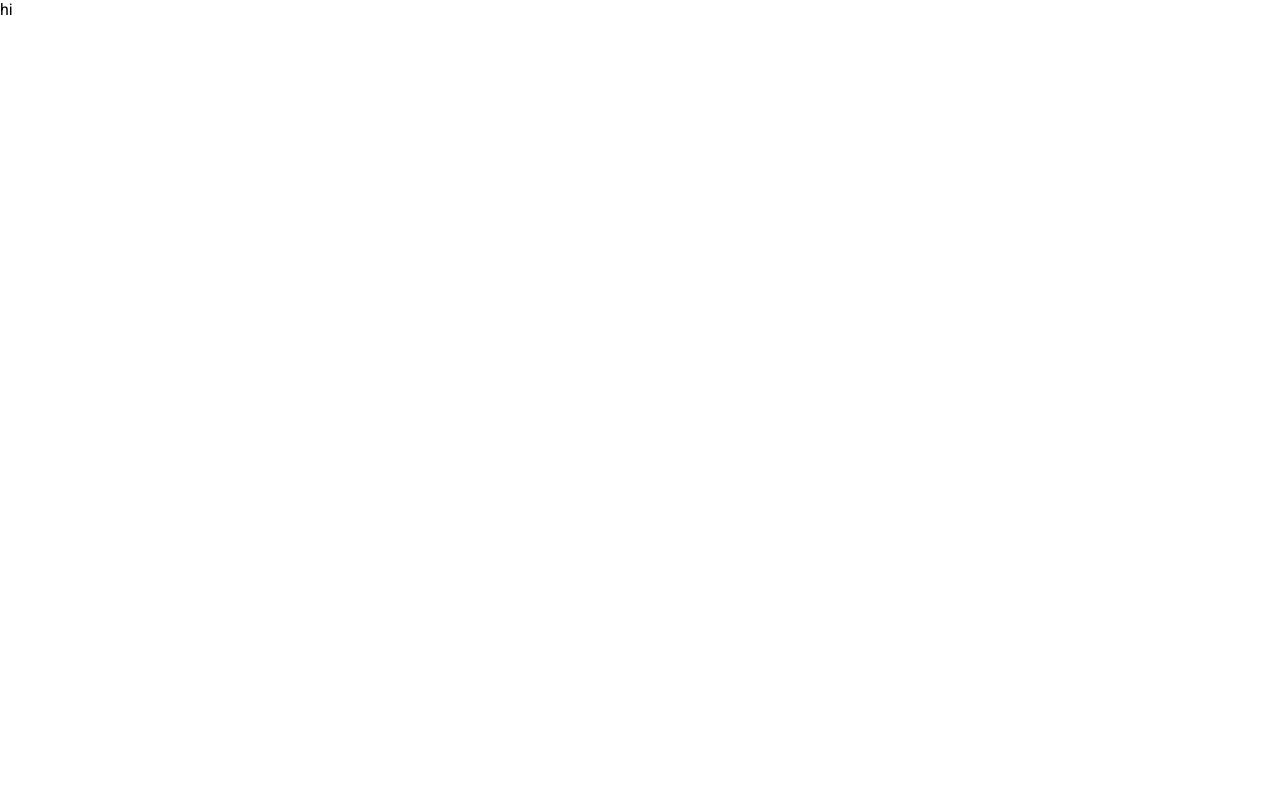
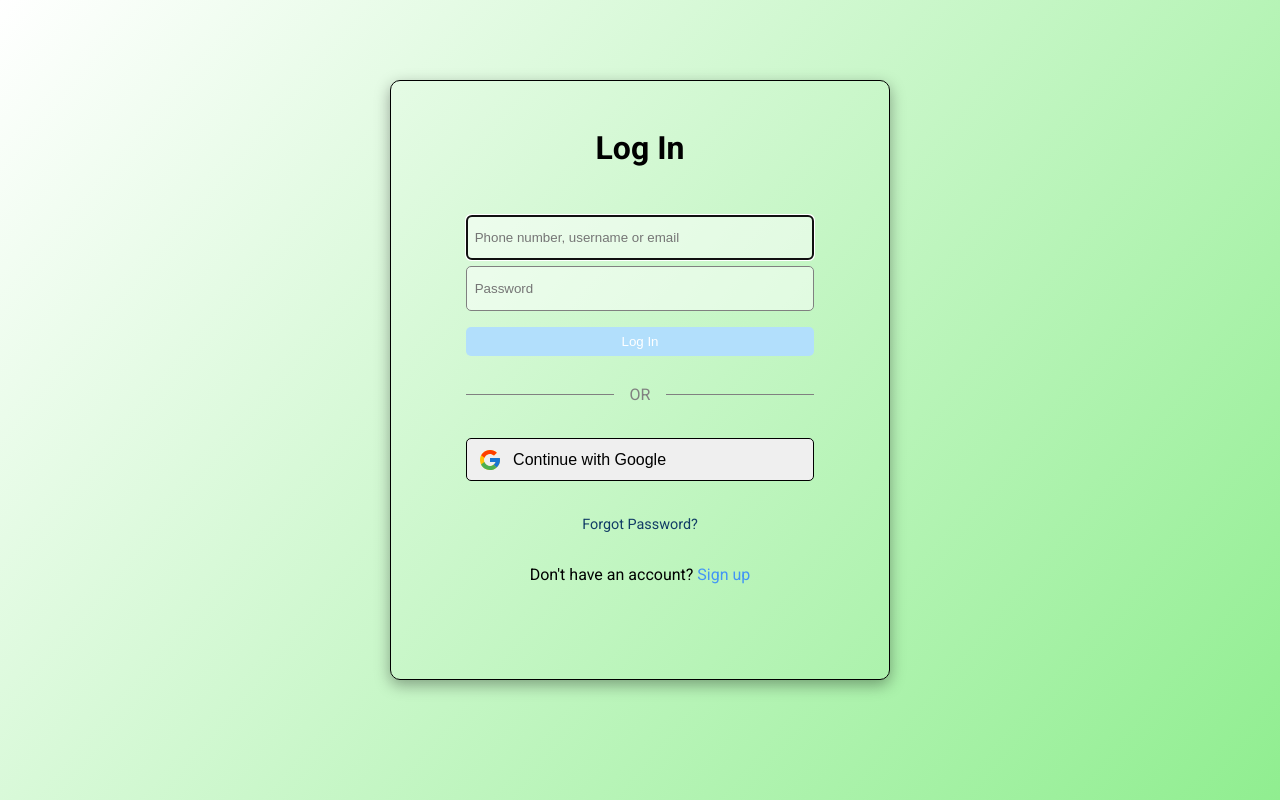
Before and after one commit to JoelKong/OAuth-Form, a React (Create React App) app in the folder client/: page /signup in a window 1280 px wide. Built offline with nearby package versions, Linux system fonts and the light colour scheme.

Commit message:
chore: updated sign up page

```diff
--- a/client/src/App.js
+++ b/client/src/App.js
@@ -3,7 +3,6 @@ import { Routes, Route } from "react-router-dom";
 import { Navigate } from "react-router-dom";
 import { Login } from "./components/Login/Login.jsx";
 import { Home } from "./components/Home/Home.jsx";
-import { Signup } from "./components/Login/Signup.jsx";
 
 let account = localStorage.getItem("email");
 
@@ -19,7 +18,6 @@ function App() {
     <GoogleOAuthProvider clientId={process.env.CLIENT_ID}>
       <Routes>
         <Route path="/" element={<Login />} />
-        <Route path="signup" element={<Signup />} />
         <Route
           path="home"
           element={
--- a/client/src/components/Login/Login.jsx
+++ b/client/src/components/Login/Login.jsx
@@ -2,11 +2,13 @@ import { React, useState, useEffect } from "react";
 import { useNavigate } from "react-router-dom";
 import { useGoogleLogin } from "@react-oauth/google";
 import { FcGoogle } from "react-icons/fc";
+import { Signup } from "./Signup";
 import Axios from "axios";
 
 export const Login = () => {
   //States
   const [input, setInput] = useState({ keyInput: "", password: "" });
+  const [isSignUp, setIsSignUp] = useState(false);
   const navigate = useNavigate();
   const user = localStorage.getItem("email");
 
@@ -53,7 +55,7 @@ export const Login = () => {
     }
   }, []);
 
-  if (!user) {
+  if (!user && !isSignUp) {
     return (
       <main className="background">
         <section className="center">
@@ -117,7 +119,7 @@ export const Login = () => {
                 <a
                   className="login-form-signup"
                   draggable="true"
-                  onClick={() => navigate("/signup")}
+                  onClick={() => setIsSignUp(true)}
                 >
                   Sign up
                 </a>
@@ -128,4 +130,7 @@ export const Login = () => {
       </main>
     );
   }
+  if (isSignUp) {
+    return <Signup />;
+  }
 };
--- a/client/src/components/Login/Signup.jsx
+++ b/client/src/components/Login/Signup.jsx
@@ -1,5 +1,119 @@
-import React from "react";
+import { React, useState } from "react";
+import { useGoogleLogin } from "@react-oauth/google";
+import { FcGoogle } from "react-icons/fc";
+import Axios from "axios";
 
 export const Signup = () => {
-  return <div>hi</div>;
+  //Google OAuth
+  const login = useGoogleLogin({
+    onSuccess: async (response) => {
+      const res = await Axios.get(
+        "https://www.googleapis.com/oauth2/v3/userinfo",
+        {
+          headers: {
+            Authorization: `Bearer ${response.access_token}`,
+          },
+        }
+      ).then(async (response) => {
+        const userGoogleData = {
+          firstName: response.data.given_name,
+          lastName: response.data.family_name,
+          email: response.data.email,
+          picture: response.data.picture,
+        };
+        const userData = await Axios.post(
+          "http://localhost:3001/handletokens",
+          userGoogleData
+        ).then((res) => {
+          localStorage.setItem("email", res.data.email);
+        });
+
+        window.location.href = "http://localhost:3000/home";
+      });
+    },
+  });
+
+  return (
+    <main className="background">
+      <section className="center">
+        <div className="login-form">
+          <div className="login-form-header">Sign Up</div>
+          <form
+            className="login-form-input"
+            onSubmit={(e) => {
+              e.preventDefault();
+            }}
+          >
+            <input
+              autoFocus
+              autoComplete="true"
+              className="login-form-key"
+              name="keyInput"
+              placeholder="Mobile Number or Email"
+              maxLength="75"
+              // value={input.keyInput}
+              onChange={(e) => {
+                // handleChange(e);
+              }}
+            />
+            <input
+              autoComplete="true"
+              className="login-form-password"
+              name="keyInput"
+              placeholder="Full Name"
+              maxLength="75"
+              // value={input.keyInput}
+              onChange={(e) => {
+                // handleChange(e);
+              }}
+            />
+            <input
+              autoComplete="true"
+              className="login-form-password"
+              name="keyInput"
+              placeholder="Username"
+              maxLength="75"
+              // value={input.keyInput}
+              onChange={(e) => {
+                // handleChange(e);
+              }}
+            />
+            <input
+              autoComplete="true"
+              className="login-form-password"
+              name="keyInput"
+              placeholder="Password"
+              maxLength="75"
+              // value={input.keyInput}
+              onChange={(e) => {
+                // handleChange(e);
+              }}
+            />
+            <button disabled className="login-form-button">
+              Sign Up
+            </button>
+            <div className="login-form-option">
+              <p>OR</p>
+            </div>
+            <div className="login-form-google">
+              <button onClick={login} className="login-form-google__button">
+                <FcGoogle className="login-form-google__icon" />
+                <p className="login-form-google__text">Continue with Google</p>
+              </button>
+            </div>
+            <p className="login-form-signuptext">
+              Have an account?{" "}
+              <a
+                className="login-form-signup"
+                draggable="true"
+                onClick={() => console.log("sad")}
+              >
+                Log In
+              </a>
+            </p>
+          </form>
+        </div>
+      </section>
+    </main>
+  );
 };
--- a/client/src/components/Login/login.css
+++ b/client/src/components/Login/login.css
@@ -1,11 +1,17 @@
 .background {
-  height: 100vh;
+  position: fixed;
+  width: 100%;
+  height: 100%;
+  max-height: 100%;
   background-image: linear-gradient(130deg, white, lightgreen);
+  overflow-y: auto;
+  scrollbar-width: 0;
+  -ms-overflow-style: none;
 }
 
 .center {
   display: flex;
-  align-items: center;
+  padding-top: 5rem;
   justify-content: center;
   height: 100vh;
 }
@@ -17,9 +23,6 @@
   width: 500px;
   height: 600px;
   max-height: 600px;
-  overflow: scroll;
-  -ms-overflow-style: none;
-  scrollbar-width: none;
 }
 
 .login-form::-webkit-scrollbar {
--- a/client/src/index.css
+++ b/client/src/index.css
@@ -9,7 +9,7 @@
 
 body {
   font-family: "Roboto", sans-serif;
-  animation: refresh 1000ms 0s 1 forwards;
+  animation: refresh 800ms 0s 1 forwards;
 }
 
 button:disabled {
```
